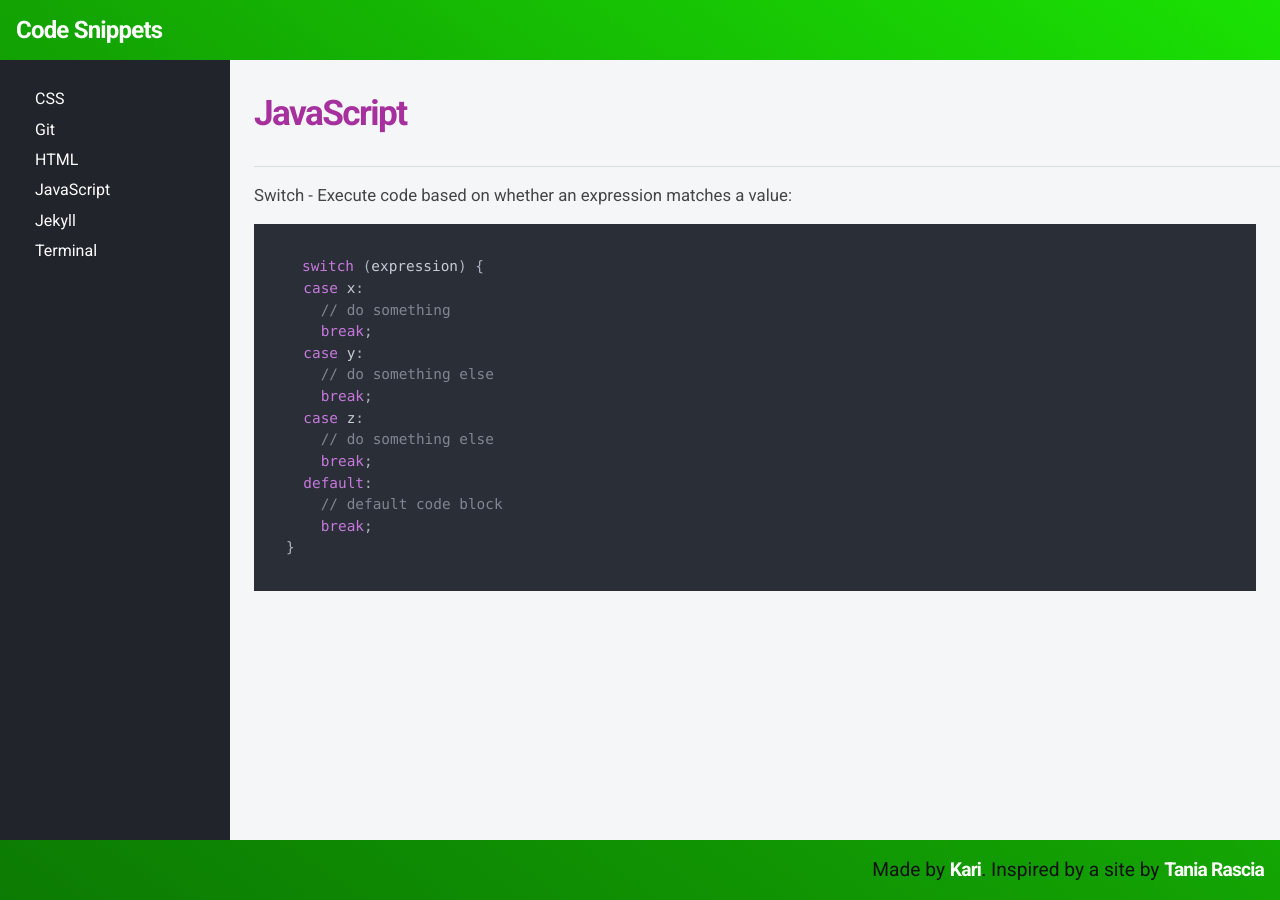
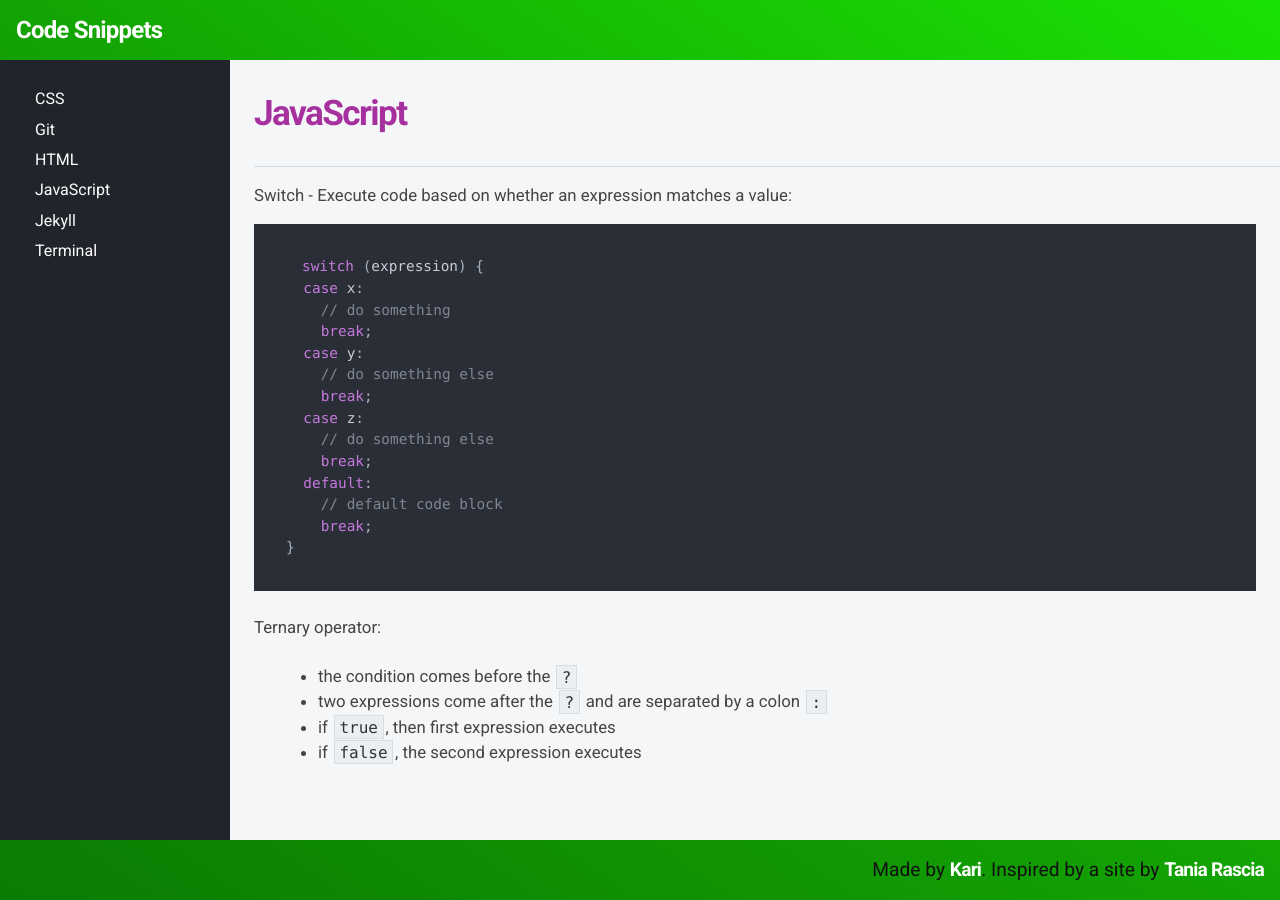
Before and after one commit to KJLarson/snippets, a Jekyll site: the page built from _pages/javascript.md, in a window 1280 px wide. Built offline with Jekyll 4.4.1, drawn with Linux system fonts in a browser that asks for light colours; nearby versions of some CDN libraries.

Commit message:
Add ternary operator

````diff
--- a/_pages/javascript.md
+++ b/_pages/javascript.md
@@ -24,3 +24,9 @@ switch (expression) {
     break;
 }
 ```
+
+Ternary operator:
+- the condition comes before the <code>?</code>
+- two expressions come after the <code>?</code> and are separated by a colon <code>:</code>
+- if <code>true</code>, then first expression executes
+- if <code>false</code>, the second expression executes
````
